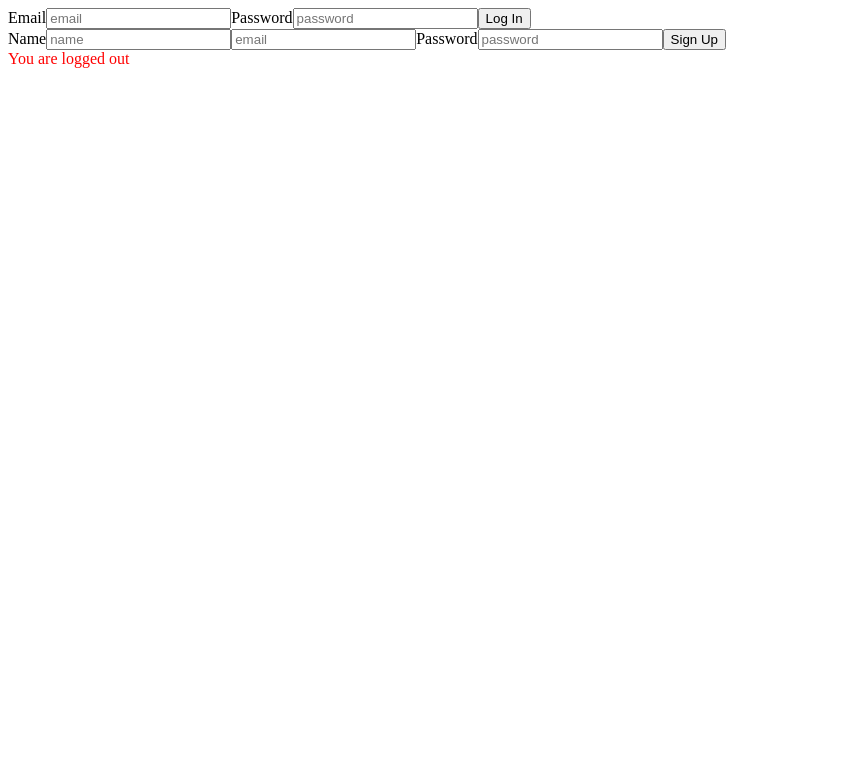
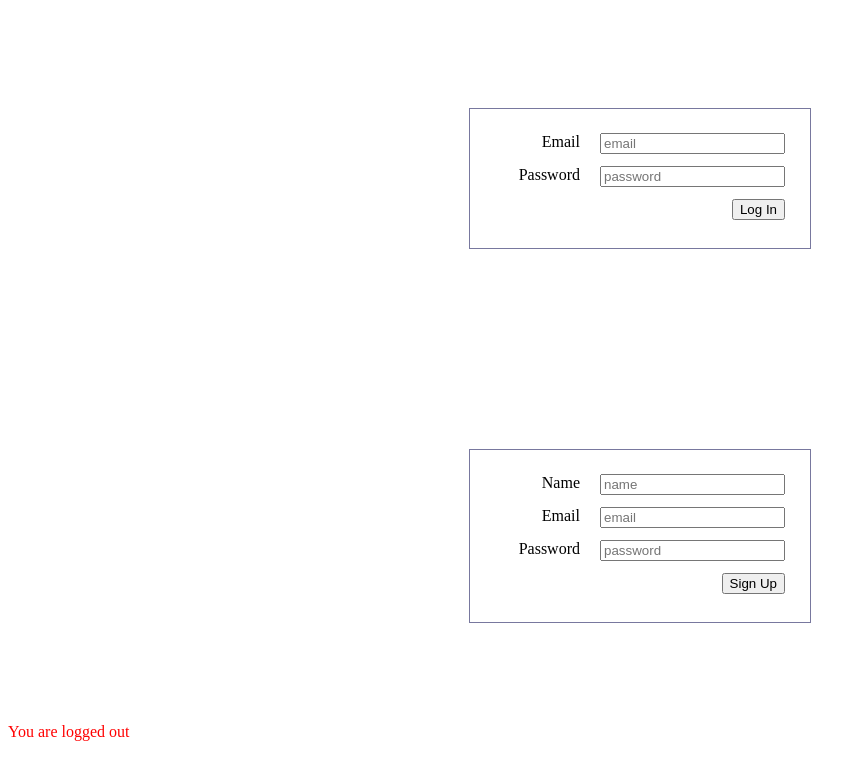
Before and after one commit to Peashooter8890/grocery-list, a React (Create React App) app in the folder client/: page /login in a window 1280 px wide. Shown: the top 780 px of the page, without its empty margins (0-866 px from the left). Built offline with nearby package versions, Linux system fonts and the light colour scheme.

Commit message:
Login page styling

```diff
--- /dev/null
+++ b/client/src/App.css
@@ -0,0 +1,23 @@
+.login {
+    display: flex;
+    flex-wrap: nowrap;
+    flex-direction: column;
+}
+
+.login form {
+    width: 300px;
+    margin: 100px auto;
+    border: 1px solid rgb(120, 120, 158);
+    padding: 20px;
+    min-height: 80px;
+}
+
+.login form label {
+    margin-right:20px;
+}
+
+.login form section {
+    padding: 4px 5px 8px;
+    display: flex;
+    justify-content: flex-end;
+}
--- a/client/src/components/login-and-account/Login.jsx
+++ b/client/src/components/login-and-account/Login.jsx
@@ -3,6 +3,7 @@ import axiosInstance from '../../axiosConfig';
 import { useDispatch, useSelector } from 'react-redux';
 import { setLoginStatus } from '../../actions/AuthActions';
 import PopupWindow from "../utility/PopupWindow";
+import '../../App.css';
 
 const Login = () => {
     const dispatch = useDispatch();
@@ -58,7 +59,7 @@ const Login = () => {
     };
 
     return (
-        <div>
+        <div class="login">
             <PopupWindow
                 title="FRESHLY BAKED NON-SHADY COOKIES. They are here. NOW."
                 message="Our server baked some hot FRESHLY BAKED NON-SHADY COOKIES. Please enable our FRESHLY BAKED NON-SHADY COOKIES in your browser so that your browser can taste our FRESHLY BAKED NON-SHADY COOKIES.
@@ -66,6 +67,7 @@ const Login = () => {
                 (such as the assumption that we are using shady cookies to enforce menace onto you, which we clearly aren't, because we don't know any buyers right now who would buy your personal information), please enable cookies so that we can spread our FRESHLY BAKED NON-SHADY COOKIES onto the world. Thank you."
             />
             <form onSubmit={handleLogin}>
+                <section>
                     <label>Email</label>
                     <input
                         value={loginEmail}
@@ -75,6 +77,9 @@ const Login = () => {
                         name="email"
                         required
                     />
+                </section>
+
+                <section>
                     <label>Password</label>
                     <input
                         value={loginPassword}
@@ -84,9 +89,14 @@ const Login = () => {
                         name="password"
                         required
                     />
+                </section>
+
+                <section>
                     <button type="submit">Log In</button>
+                </section>
             </form>
-            <form onSubmit={handleSignUp}>
+            <form class="register" onSubmit={handleSignUp}>
+                <section>
                     <label>Name</label>
                     <input
                         value={name}
@@ -96,6 +106,10 @@ const Login = () => {
                         name="name"
                         required
                     />
+                </section>
+
+                <section>
+                    <label>Email</label>
                     <input
                         value={signupEmail}
                         onChange={(e) => setSignupEmail(e.target.value)}
@@ -104,6 +118,9 @@ const Login = () => {
                         name="email"
                         required
                     />
+                </section>
+
+                <section>
                     <label>Password</label>
                     <input
                         value={signupPassword}
@@ -113,8 +130,13 @@ const Login = () => {
                         name="password"
                         required
                     />
+                </section>
+
+                <section>
                     <button type="submit">Sign Up</button>
+                </section>
             </form>
+
             <span style={{color: "green"}}>{successMessage && <div className="successMessage">{successMessage}</div>}</span>
             <span style={{color: "red"}}>{errorMessage && <div className="errorMessage">{errorMessage}</div>}</span>
             {isLoggedIn
```
Lines whose indentation alone changed are shown as unchanged.
